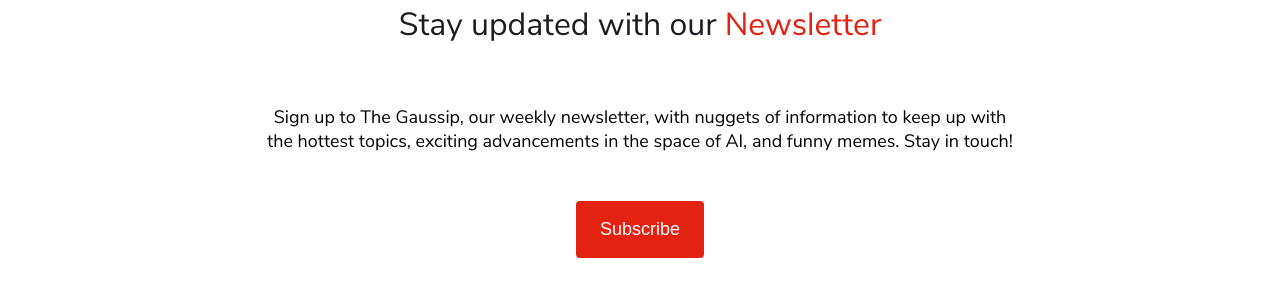
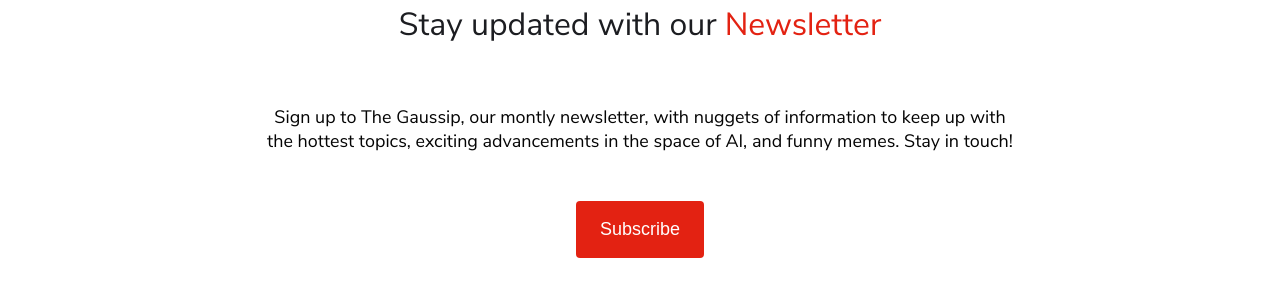
Before and after one commit to Data-Centric-AI-Community/datacentricai.community, a Jekyll site: the page built from index.md, in a window 1280 px wide and 900 px high, scrolled down 2965 px. Shown: the part 284-584 px from the top of the window. Built offline with Jekyll 4.4.1, drawn with Linux system fonts in a browser that asks for light colours; comment, search, counter and statistics services are not loaded.

Commit message:
fix(copy): copy changes (#48)

```diff
--- a/_layouts/home.html
+++ b/_layouts/home.html
@@ -144,7 +144,7 @@
 					<div class="uk-container uk-container-small">
 						<div class="uk-child-width-expand@s uk-grid" uk-grid>
 							<div>
-								<p class="paragraph center form-message show">Sign up to The Gaussip, our weekly newsletter, with nuggets of information to keep up with the hottest topics, exciting advancements in the space of AI, and funny memes. Stay in touch!</p>
+								<p class="paragraph center form-message show">Sign up to The Gaussip, our montly newsletter, with nuggets of information to keep up with the hottest topics, exciting advancements in the space of AI, and funny memes. Stay in touch!</p>
 								<div id="subscribe-cta">
 									<button id="subscribe-init" class="button subscribe-init show">Subscribe</button>
 								</div>
```
Also changed, not shown: 2 other files.
